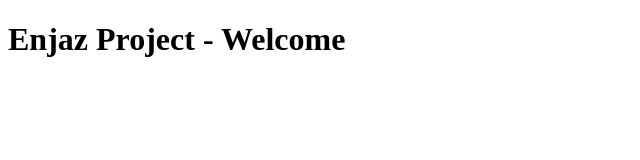
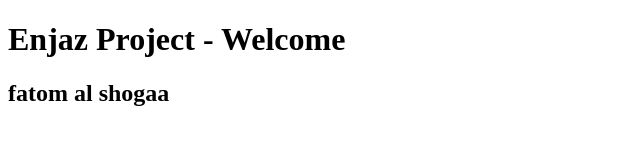
Before and after one commit to fatomalshogaa801-ui/Enjaz-Project, a plain HTML site: page Src/index.html in a window 1280 px wide. Shown: the whole page, without its empty margins (0-640 px from the left). Drawn offline with Linux system fonts and the light colour scheme.

Commit message:
Update line

```diff
--- a/Src/index.html
+++ b/Src/index.html
@@ -7,5 +7,6 @@
 </head>
 <body>
     <h1>Enjaz Project - Welcome</h1>
+    <h2>fatom al shogaa</h2>
 </body>
 </html>
```
